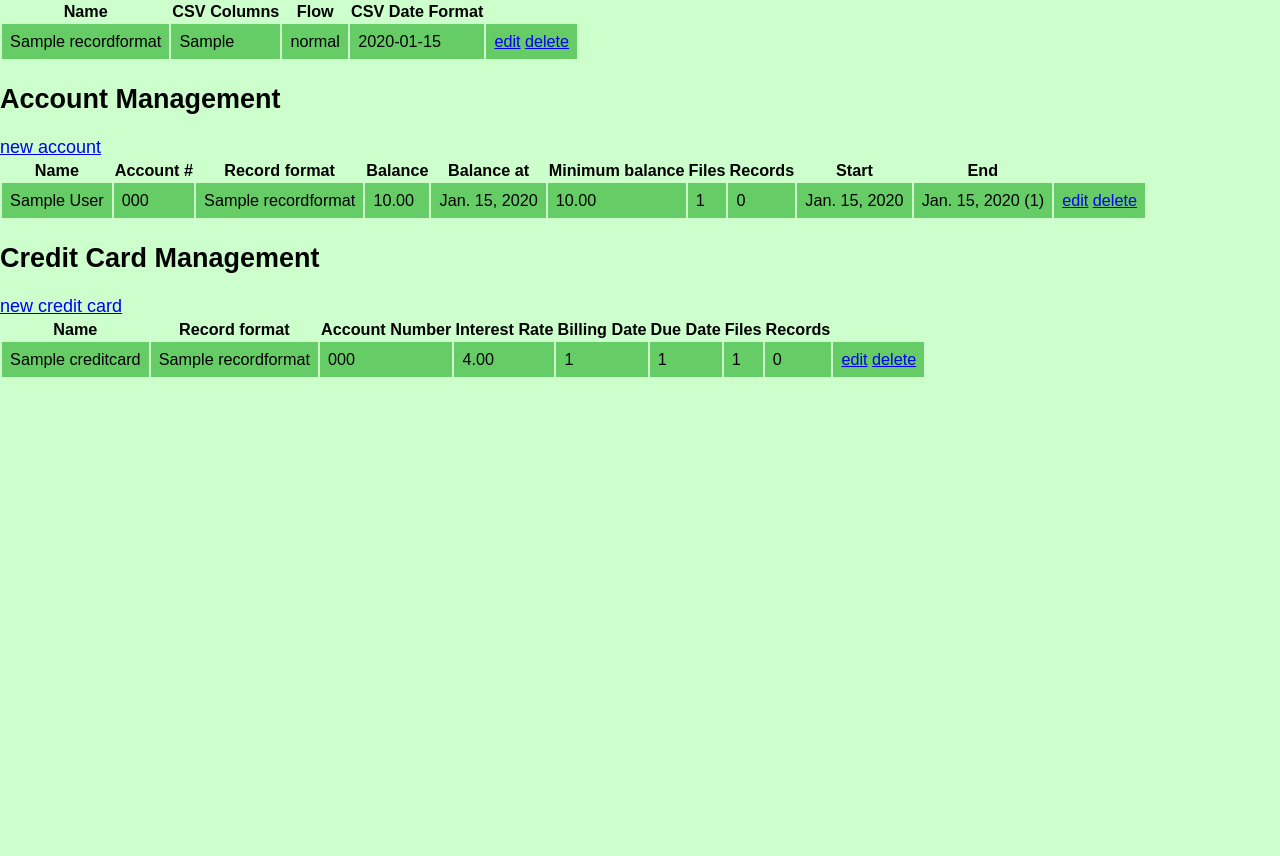
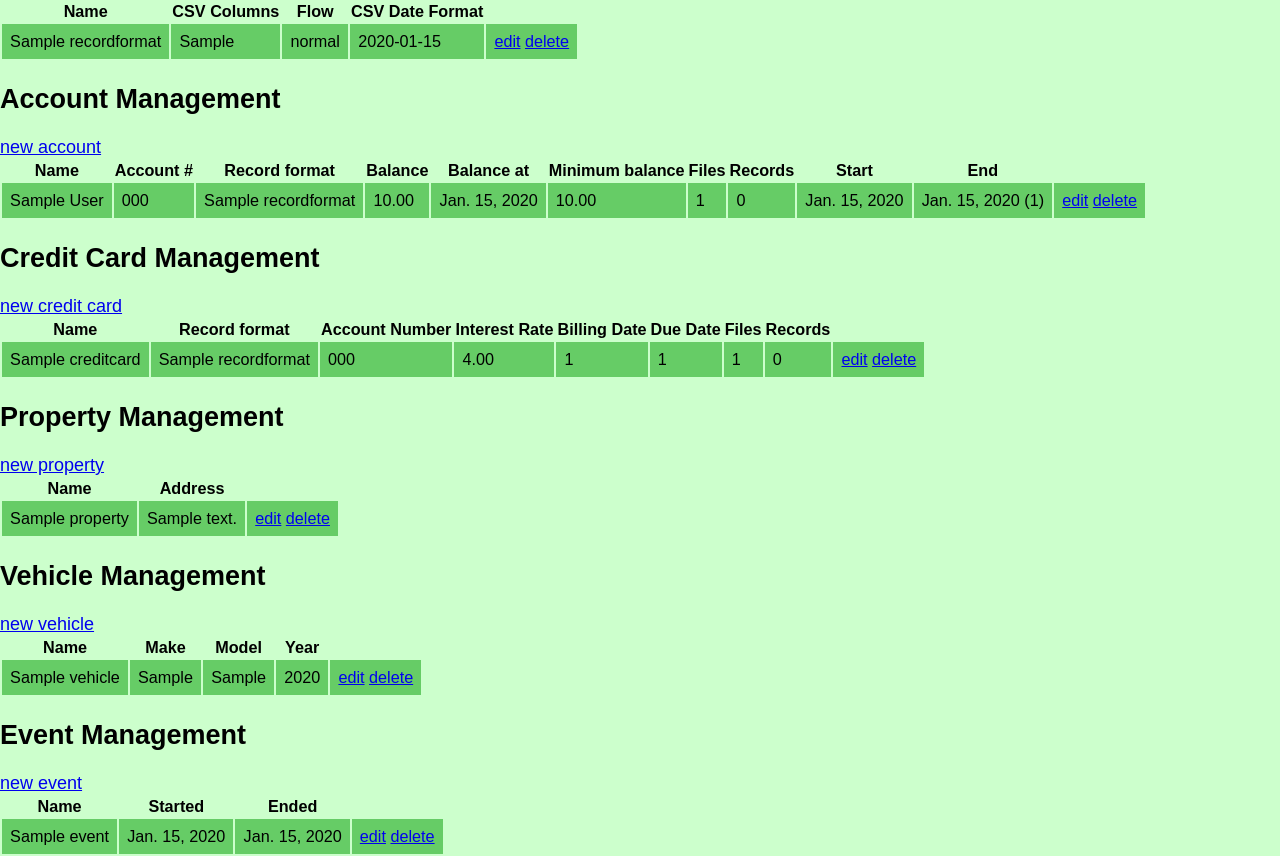
Before and after one commit to tpalko/budget-badger, a Django app: page /account/1/models/ in a window 1280 px wide. Shown: the part 230-1086 px from the top of the page. Before the commit the page ends 607 px from the top, so only its background shows below. Run offline with Django 4.2, Linux system fonts and the light colour scheme; tables that the repository leaves empty hold one stand-in row (values such as "Sample post"); parts of the project's set-up code (start-up, migrations or seed data) failed here and were passed over; some libraries are stand-ins or nearby versions.

Commit message:
WIP: - added property, vehicle, event CRUD - moved property, vehicle, event FK to RecordMeta - added RecordMeta is_accounted - wipe_rule_index_cache - broke out record type select partial from filters for reuse, added to sorter tab - broke out record stats partial from transactionruleset edit for reuse, added to sorter tab - moved rule index work into separate file - cleaned up transactionrule set/set_form/formset initialization in views

```diff
--- a/budget/4.0.5/budget/web/context/budget.py
+++ b/budget/4.0.5/budget/web/context/budget.py
@@ -7,6 +7,7 @@ from django.urls import resolve
 from django.db.models import Q
 
 from web.util.viewutil import get_querystring
+from web.models import RecordMeta
 
 def budget_context(request_context):
     '''Dynamically determine conventionally named js include file'''
@@ -60,5 +61,6 @@ def budget_context(request_context):
 
     return {
         'debug': debug,
-        'menu': menu
+        'menu': menu,
+        'record_types': RecordMeta.RECORD_TYPES
     }
--- a/budget/4.0.5/budget/web/forms.py
+++ b/budget/4.0.5/budget/web/forms.py
@@ -4,7 +4,7 @@ from django.forms import Form, ModelChoiceField, ModelForm, HiddenInput, CharFie
 from django.forms.models import modelformset_factory, BaseModelFormSet
 from django.core.exceptions import ValidationError
 from django.utils.translation import gettext_lazy as _
-from web.models import BaseModel, Settings, UtilityTransaction, TransactionRule, TransactionRuleSet, RecordFormat, CreditCard, Record, Property, UploadedFile, Account, Transaction, RecurringTransaction, CreditCardExpense, SingleTransaction, CreditCardTransaction, DebtTransaction
+from web.models import BaseModel, Vehicle, Event, Settings, UtilityTransaction, TransactionRule, TransactionRuleSet, RecordFormat, CreditCard, Record, Property, UploadedFile, Account, Transaction, RecurringTransaction, CreditCardExpense, SingleTransaction, CreditCardTransaction, DebtTransaction
 import logging
 import web.util.dates as utildates
 from web.util.modelutil import TransactionTypes, choiceify
@@ -98,10 +98,10 @@ class TransactionRuleSetChoiceField(ModelChoiceField):
         return f'{obj.name} (priority {obj.priority}, joined with {obj.join_operator}, {len(obj.records())} records)'
 
 class SorterForm(Form):
-
-    rule_form = TransactionRuleForm()
-    ruleset = TransactionRuleSetChoiceField(queryset=TransactionRuleSet.objects.filter(is_auto=False).order_by('priority'), label="Some Rule Set")
-
+    ruleset = TransactionRuleSetChoiceField(
+        queryset=TransactionRuleSet.objects.filter(is_auto=False).order_by('priority'),
+        label="Rule Set"
+    )
 
 class SettingForm(ModelForm):
     class Meta:
@@ -213,12 +213,23 @@ class UploadedFileForm(ModelForm):
 
         return True
 
-    def save(self):
+class PropertyForm(ModelForm):
 
-        # if 'new_type' in self.cleaned_data:
-        #     del self.cleaned_data['new_type']
+    class Meta:
+        model = Property
+        fields = ['name', 'address', 'is_rented']
 
-        return super(UploadedFileForm, self).save()
+class VehicleForm(ModelForm):
+
+    class Meta:
+        model = Vehicle
+        fields = ['name', 'make', 'model', 'year']
+
+class EventForm(ModelForm):
+
+    class Meta:
+        model = Event
+        fields = ['name', 'started_at', 'ended_at']
 
 class AccountForm(ModelForm):
 
--- a/budget/4.0.5/budget/web/templates/_recordstats.html
+++ b/budget/4.0.5/budget/web/templates/_recordstats.html
@@ -2,7 +2,7 @@
 
 <div>
     <ul>
-        <li>Records: {{ total_record_count }}</li>
+        <li>Records: {{ total_record_count }} <span style="color: red; font-style: italic;">{{ accounted_records_removed }} accounted and removed</span></li>
         <li>Total: ${{ amount_sum|format_currency }}</li>
         <li>{{ earliest_date }} to {{ latest_date }} ({{ days }} days, {{ months }} months)</li>
         <li>{{ records_per_month }} records per month</li>
--- a/budget/4.0.5/budget/web/templates/model_list.html
+++ b/budget/4.0.5/budget/web/templates/model_list.html
@@ -114,7 +114,91 @@
     </table>
 </div>
 
+<h2>Property Management</h2>
 
+<a href="{% url "model_edit" tenant_id=1 model_name="property" %}">new property</a>
 
+<div class="row">
+    <div class="col-16">
+        <table>
+            <tr>
+                <th>Name</th>
+                <th>Address</th>
+                <th></th>
+            </tr>
+    {% for property in properties %}
+
+        <tr class="{% if forloop.counter0|mod:2 == 0 %}even{% else %}odd{% endif %}">
+            <td>{{ property.name }}</td>
+            <td>{{ property.address }}</td>
+            <td>
+                <a href="{% url "model_edit" model_name="property" tenant_id=1 model_id=property.id %}">edit</a>
+                <a href="{% url "model_edit" model_name="property" tenant_id=1 model_id=property.id %}" class="delete">delete</a>
+            </td>
+        </tr>
+
+    {% endfor %}
+    </table>
+</div>
+
+<h2>Vehicle Management</h2>
+
+<a href="{% url "model_edit" tenant_id=1 model_name="vehicle" %}">new vehicle</a>
+
+<div class="row">
+    <div class="col-16">
+        <table>
+            <tr>
+                <th>Name</th>
+                <th>Make</th>
+                <th>Model</th>
+                <th>Year</th>
+                <th></th>
+            </tr>
+    {% for vehicle in vehicles %}
+
+        <tr class="{% if forloop.counter0|mod:2 == 0 %}even{% else %}odd{% endif %}">
+            <td>{{ vehicle.name }}</td>
+            <td>{{ vehicle.make }}</td>
+            <td>{{ vehicle.model }}</td>
+            <td>{{ vehicle.year }}</td>
+            <td>
+                <a href="{% url "model_edit" model_name="vehicle" tenant_id=1 model_id=vehicle.id %}">edit</a>
+                <a href="{% url "model_edit" model_name="vehicle" tenant_id=1 model_id=vehicle.id %}" class="delete">delete</a>
+            </td>
+        </tr>
+
+    {% endfor %}
+    </table>
+</div>
+
+<h2>Event Management</h2>
+
+<a href="{% url "model_edit" tenant_id=1 model_name="event" %}">new event</a>
+
+<div class="row">
+    <div class="col-16">
+        <table>
+            <tr>
+                <th>Name</th>
+                <th>Started</th>
+                <th>Ended</th>
+                <th></th>
+            </tr>
+    {% for event in events %}
+
+        <tr class="{% if forloop.counter0|mod:2 == 0 %}even{% else %}odd{% endif %}">
+            <td>{{ event.name }}</td>
+            <td>{{ event.started_at }}</td>
+            <td>{{ event.ended_at }}</td>
+            <td>
+                <a href="{% url "model_edit" model_name="event" tenant_id=1 model_id=event.id %}">edit</a>
+                <a href="{% url "model_edit" model_name="event" tenant_id=1 model_id=event.id %}" class="delete">delete</a>
+            </td>
+        </tr>
+
+    {% endfor %}
+    </table>
+</div>
 
 {% endblock %}
--- a/budget/4.0.5/budget/web/views.py
+++ b/budget/4.0.5/budget/web/views.py
@@ -10,13 +10,14 @@ import sys
 from datetime import datetime, timedelta
 import logging
 import traceback
-from web.forms import new_transaction_rule_form_set, form_types, SorterForm, SettingForm, TransactionRuleSetForm, TransactionRuleForm, RecordFormatForm, CreditCardForm, UploadedFileForm, AccountForm, CreditCardExpenseFormSet
-from web.models import records_from_rules, Settings, TransactionRule, TransactionRuleLogic, TransactionRuleSet, RecordFormat, CreditCard, Account, Record, RecordMeta, Transaction, RecurringTransaction, SingleTransaction, CreditCardTransaction, DebtTransaction, UploadedFile, PlannedPayment, ProtoTransaction
+from web.forms import new_transaction_rule_form_set, form_types, PropertyForm, VehicleForm, EventForm, SorterForm, SettingForm, TransactionRuleSetForm, TransactionRuleForm, RecordFormatForm, CreditCardForm, UploadedFileForm, AccountForm, CreditCardExpenseFormSet
+from web.models import records_from_rules, Property, Vehicle, Event, Settings, TransactionRule, TransactionRuleLogic, TransactionRuleSet, RecordFormat, CreditCard, Account, Record, RecordMeta, Transaction, RecurringTransaction, SingleTransaction, CreditCardTransaction, DebtTransaction, UploadedFile, PlannedPayment, ProtoTransaction
 from web.util.viewutil import get_heatmap_data, get_records_template_data, transaction_type_display
 from web.util.recordgrouper import RecordGrouper
 from web.util.projections import fill_planned_payments
 from web.util.modelutil import TransactionTypes
 from web.util.viewutil import alphaize_filename, base64_encode, process_uploaded_file, save_processed_records, ruleset_stats, get_querystring
+from web.util.ruleindex import get_record_rule_index
 # from web.util.cache import cache_fetch, cache_fetch_objects, cache_store
 # from django.core import serializers
 
@@ -41,8 +42,20 @@ def model_list(request, tenant_id):
     accounts = Account.objects.order_by('id')
     creditcards = CreditCard.objects.all()
     recordformats = RecordFormat.objects.all()
+    properties = Property.objects.all()
+    vehicles = Vehicle.objects.all()
+    events = Event.objects.all()
 
-    return render(request, "model_list.html", {'accounts': accounts, 'creditcards': creditcards, 'recordformats': recordformats})
+    context = {
+        'accounts': accounts,
+        'creditcards': creditcards,
+        'recordformats': recordformats,
+        'properties': properties,
+        'vehicles': vehicles,
+        'events': events,
+    }
+
+    return render(request, "model_list.html", context)
 
 model_map = {
     'creditcard': {
@@ -56,6 +69,18 @@ model_map = {
     'recordformat': {
         'model': RecordFormat,
         'form': RecordFormatForm
+    },
+    'property': {
+        'model': Property,
+        'form': PropertyForm
+    },
+    'vehicle': {
+        'model': Vehicle,
+        'form': VehicleForm
+    },
+    'event': {
+        'model': Event,
+        'form': EventForm
     }
 }
 
@@ -148,6 +173,7 @@ def get_transactionrule_formset(transactionruleset_id=None):
 
 def recordmatcher(request, tenant_id, transactionruleset_id=None):
 
+
     response = {
         'success': False,
         'form_errors': [],
@@ -165,19 +191,64 @@ def recordmatcher(request, tenant_id, transactionruleset_id=None):
 
         try:
 
+            '''
+            rules, new formset
+
+                name:           retirement
+                join_operator:  and
+                priority:       59
+                id:
+
+            rules, edit formset
+
+                name:           EPP copays
+                join_operator:  and
+                priority:       2
+                id:             50153
+
+            sorter, no rule set
+
+                ruleset:
+
+            sorter, rule set
+
+                ruleset:        41076
+
+            '''
+
+            default_join_operator = TransactionRuleSet.JOIN_OPERATOR_OR
+            default_priority = 0
+
+            transactionruleset_form = TransactionRuleSetForm(request.POST)
             transactionruleset = None
 
-            if 'transactionruleset_id' in request.POST and request.POST['transactionruleset_id'] and transactionruleset_id is None:
-                transactionruleset_id = request.POST['transactionruleset_id']
+            validate_ruleset_form = False
+            pre_ruleset = True
+            join_operator = default_join_operator
+            priority = default_priority
 
-            if transactionruleset_id:
+            if transactionruleset_id is None:
+                if 'id' in request.POST:
+                    if request.POST['id']:
+                        transactionruleset_id = request.POST['id']
+                        pre_ruleset = False
+                    validate_ruleset_form = True
+                elif 'ruleset' in request.POST and request.POST['ruleset']:
+                    transactionruleset_id = request.POST['ruleset']
+
+            if transactionruleset_id is not None:
                 transactionruleset = TransactionRuleSet.objects.get(pk=transactionruleset_id)
+                transactionruleset_form = TransactionRuleSetForm(request.POST, instance=transactionruleset)
 
-            # TODO: only validate if we're actually submitting a ruleset form
-            # -- which is only on the rules page, for now
-            # transactionruleset_form.is_valid()
+            if validate_ruleset_form:
+                transactionruleset_form.is_valid()
+                join_operator = transactionruleset_form.cleaned_data['join_operator']
+                priority = transactionruleset_form.cleaned_data['priority']
+            elif transactionruleset:
+                join_operator = transactionruleset.join_operator
+                priority = transactionruleset.priority
 
-            transactionrule_formset.is_valid(preRuleSet=transactionruleset_id is None)
+            transactionrule_formset.is_valid(preRuleSet=pre_ruleset)
 
             logger.warning(f'Getting records from {[ form.cleaned_data for form in transactionrule_formset ]}')
 
@@ -185,9 +256,8 @@ def recordmatcher(request, tenant_id, transactionruleset_id=None):
             # -- sort of.. just the forms that hold the fields for the objects
             filters = [ TransactionRuleLogic(TransactionRule(**form.cleaned_data)) for form in transactionrule_formset ]
             # filters = [ f for f in filters if f ]
-            record_queryset = records_from_rules(filters, transactionruleset.join_operator if transactionruleset else TransactionRuleSet.JOIN_OPERATOR_OR)
-
-            record_queryset = RecordGrouper.filter_accounted_records(record_queryset, less_than_priority=transactionruleset.priority if transactionruleset else 0, is_auto=False)
+            record_queryset = records_from_rules(filters, join_operator)
+            pared_record_queryset = RecordGrouper.filter_accounted_records(record_queryset, less_than_priority=priority, is_auto=False)
 
             # record_queryset = None
             # for form in transactionrule_formset:
@@ -202,7 +272,7 @@ def recordmatcher(request, tenant_id, transactionruleset_id=None):
                 'amount': r.amount,
                 'account': r.uploaded_file.account.name if r.uploaded_file.account else r.uploaded_file.creditcard.name,
                 'extra_fields': r.extra_fields
-            } for r in record_queryset ]
+            } for r in pared_record_queryset ]
 
             response['data']['records'] = record_data
 
@@ -211,13 +281,14 @@ def recordmatcher(request, tenant_id, transactionruleset_id=None):
 
             recordstats = {
                 'total_record_count': len(record_data),
+                'accounted_records_removed': len(record_queryset) - len(pared_record_queryset),
                 # 'unaccounted_record_count': len(unaccounted_record_ids),
-                **get_records_template_data(record_queryset)
+                **get_records_template_data(pared_record_queryset)
             }
 
             response['data']['recordstats'] = render_to_string("_recordstats.html", context=recordstats)
             response['data']['aggregate'] = render_to_string("_ruleset_aggregate.html", context=recordstats)
-            response['data']['heatmaps'] = render_to_string("_heatmaps.html", context={ 'heatmap_data': get_heatmap_data(record_queryset) })
+            response['data']['heatmaps'] = render_to_string("_heatmaps.html", context={ 'heatmap_data': get_heatmap_data(pared_record_queryset) })
             response['data']['ruleresults'] = render_to_string("_ruleresults.html", context={ 'records': record_data })
             response['data']['ruleset_evaluated'] = "<br />".join([ str(f.instance) for f in transactionrule_formset.forms ])
 
@@ -482,7 +553,12 @@ def filters(request, tenant_id):
 
         records_by_type[record_type] = template_models
 
-    return render(request, "filters.html", {'records': records_by_type, 'template_models': template_models, 'record_types': RecordMeta.RECORD_TYPES})
+    context = {
+        'records': records_by_type,
+        'template_models': template_models
+    }
+
+    return render(request, "filters.html", context)
 
 def update_record_type(request, tenant_id, record_id):
 
@@ -546,7 +622,7 @@ def records(request, tenant_id):
         'records': Record.objects.filter(uploaded_file__creditcard=c)
     } for c in CreditCard.objects.all() ]
 
-    record_rules = RecordGrouper.get_record_rule_index()
+    record_rules = get_record_rule_index(TransactionRuleSet.objects.all())
 
     # -- post processing
     for a in records_by_account:
@@ -663,7 +739,12 @@ def files(request, tenant_id):
 
 def sorter(request, tenant_id):
 
-    records = RecordGrouper.filter_accounted_records(Record.objects.all().order_by('amount'), is_auto=False)
+    records = RecordGrouper.filter_accounted_records(
+        Record.objects
+            .exclude(meta_record_type=RecordMeta.RECORD_TYPE_INTERNAL)
+            .order_by('amount'),
+        is_auto=False
+    )
 
     form = SorterForm()
 
```
Also changed, not shown: budget/4.0.5/budget/web/models.py (+22 -4 lines), budget/4.0.5/budget/web/templates/_record_type_select.html (added, +49 -0 lines), budget/4.0.5/budget/web/templates/_record_types_table.html (+1 -7 lines), budget/4.0.5/budget/web/templates/filters.html (+0 -46 lines), budget/4.0.5/budget/web/templates/sorter.html (+11 -1 lines), budget/4.0.5/budget/web/util/recordgrouper.py (+11 -58 lines), budget/4.0.5/budget/web/util/ruleindex.py (added, +70 -0 lines), budget/4.0.5/budget/web/util/viewutil.py (+6 -1 lines), README.md, budget/4.0.5/budget/web/migrations/0049_auto_20230827_1734.py, budget/4.0.5/budget/web/migrations/0055_event_remove_prototransaction_property_and_more.py (added), budget/4.0.5/budget/web/migrations/0056_recordmeta_is_accounted.py (added).
